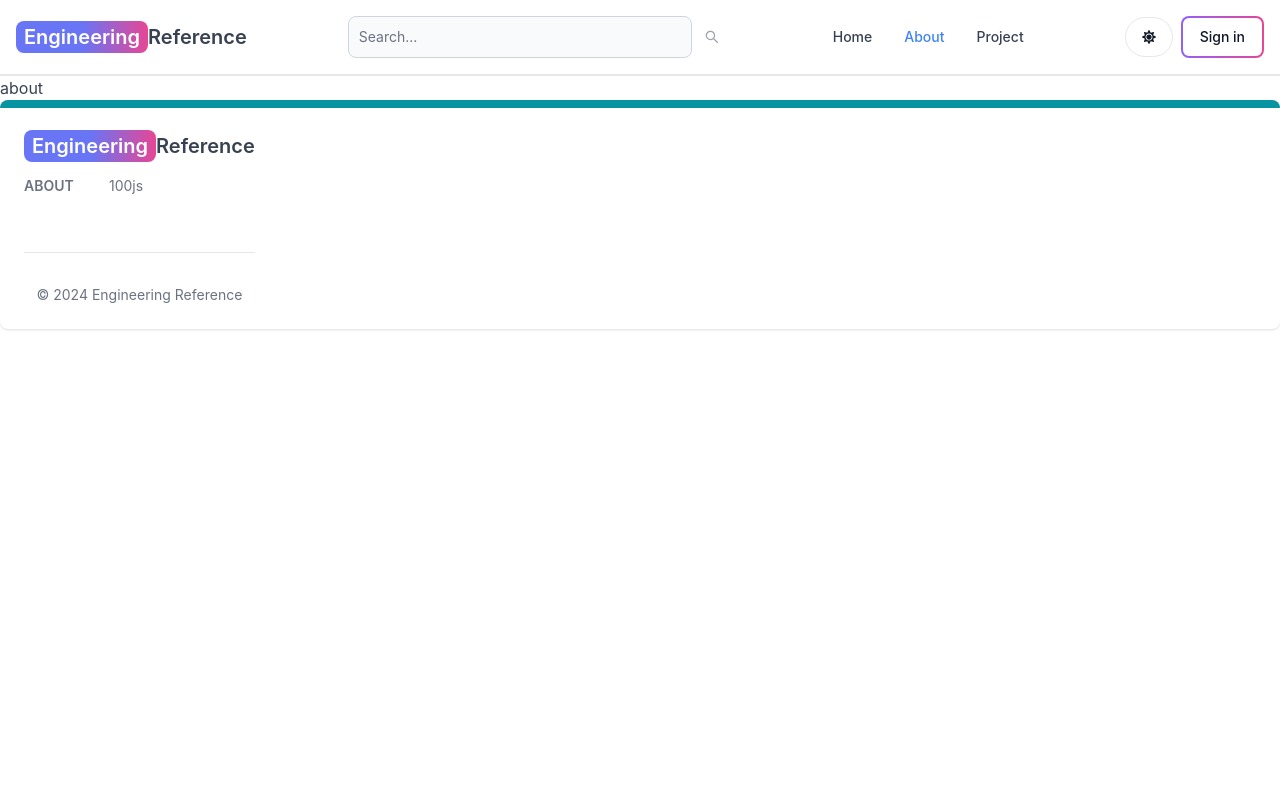
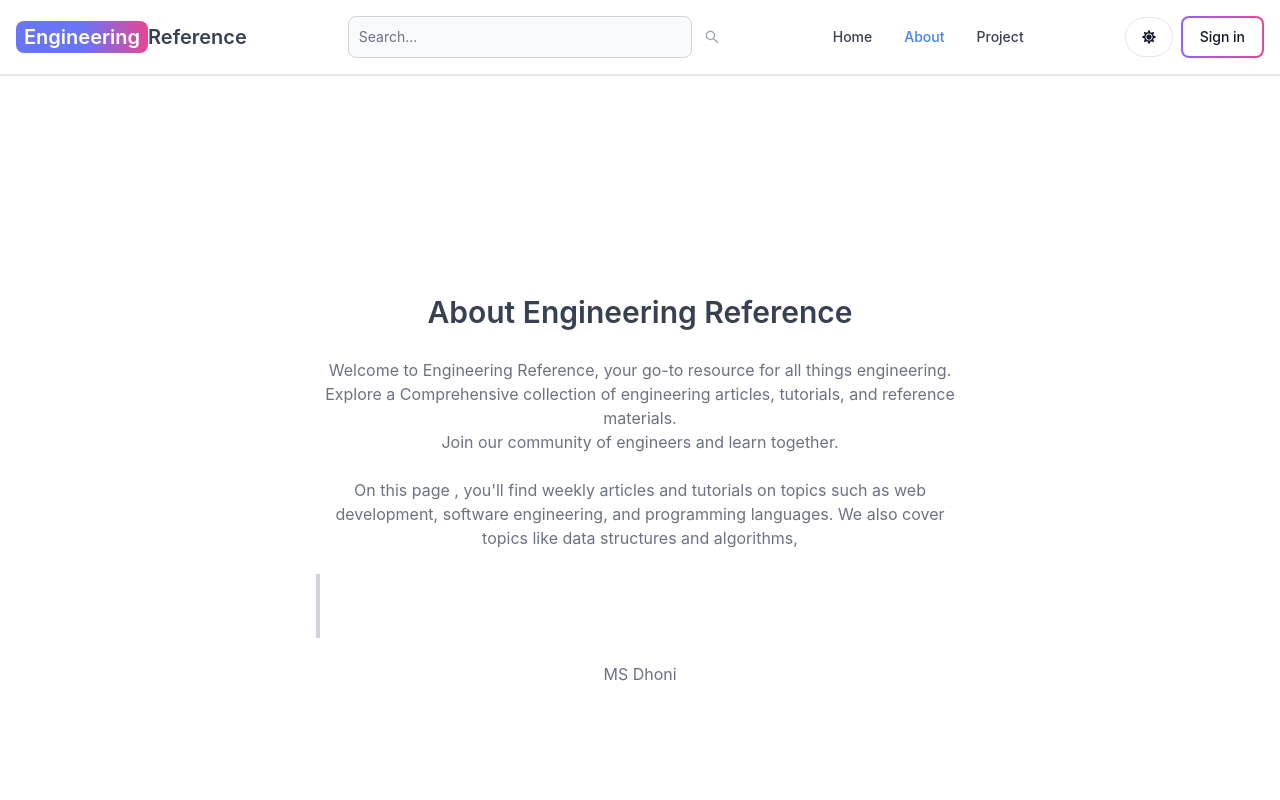
Before and after one commit to rajsingho3/The-CS-Corner, a React (Vite) app in the folder client/: page /about in a window 1280 px wide. Shown: the top 800 px of the page. Built offline with nearby package versions, Linux system fonts and the light colour scheme; no server answers.

Commit message:
about page

```diff
--- a/client/src/Pages/About.jsx
+++ b/client/src/Pages/About.jsx
@@ -1,7 +1,32 @@
-import React from 'react'
+export default function About() {
+  return (
+    <div className='min-h-screen flex items-center justify-center'>
+      <div className='max-w-2xl mx-auto p-3 text-center'>
+        <div>
+          <h1 className='text-3xl font font-semibold text-center my-7'>
+            About Engineering Reference
+          </h1>
+          <div className='text-md text-gray-500 flex flex-col gap-6'>
+            <p>
+            Welcome to Engineering Reference, your go-to resource for all things engineering. <br />
+            Explore a Comprehensive collection of engineering articles, tutorials, and reference materials. <br />
+             Join our community of engineers and learn together.
+            </p>
 
-export default function about() {
-  return (
-    <div>about</div>
-  )
+            <p>
+              On this page , you'll find weekly articles and tutorials on topics
+              such as web development, software engineering, and programming
+              languages. We also cover topics like data structures and algorithms,
+            </p>
+
+            <blockquote className='border-l-4 border-gray-300 pl-4 italic text-white text-2xl'>
+              The process is more important than the results. And if you take care of the process, you will get the results
+
+            </blockquote>
+            <p > MS Dhoni</p>
+          </div>
+        </div>
+      </div>
+    </div>
+  );
 }
```
